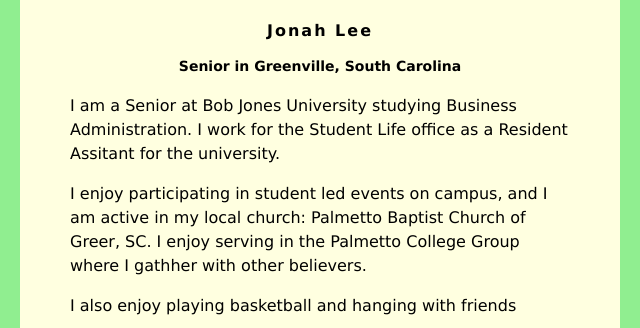
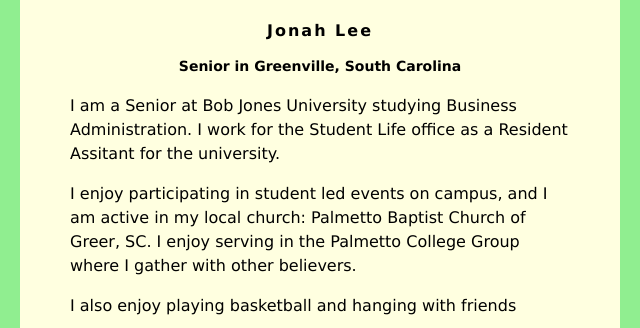
Before and after one commit to JLEE655/JLEE655.github.io, a plain HTML site: page index.html in a window 1280 px wide. Shown: the top 328 px of the page, 320-960 px from the left. Drawn offline with Linux system fonts and the light colour scheme.

Commit message:
Update index.html

```diff
--- a/index.html
+++ b/index.html
@@ -35,7 +35,7 @@
 
          <p>I am a Senior at Bob Jones University studying Business Administration. I work for the Student Life office as a Resident Assitant for the university.</p>
          <p>
-            I enjoy participating in student led events on campus, and I am active in my local church: Palmetto Baptist Church of Greer, SC. I enjoy serving in the Palmetto College Group where I gathher with other believers.
+            I enjoy participating in student led events on campus, and I am active in my local church: Palmetto Baptist Church of Greer, SC. I enjoy serving in the Palmetto College Group where I gather with other believers.
          </p>
          <p>
             I also enjoy playing basketball and hanging with friends
```
